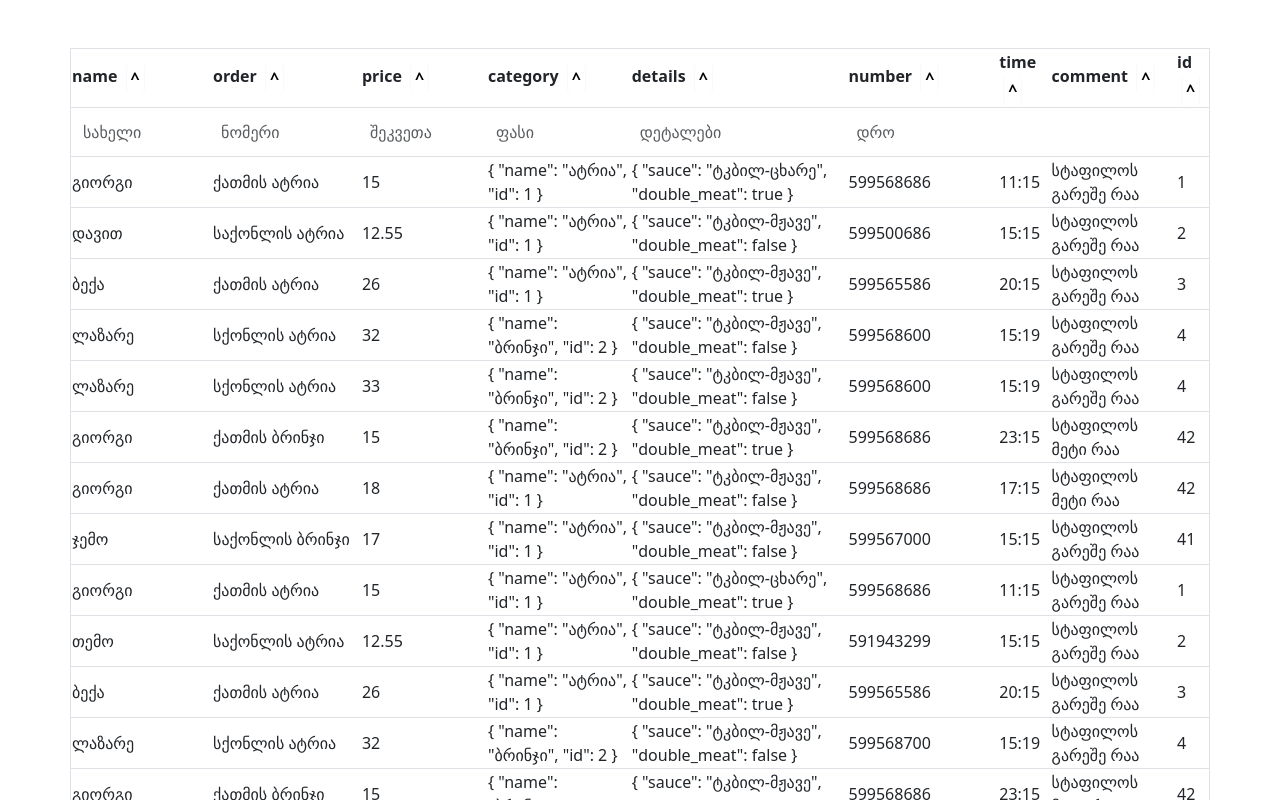
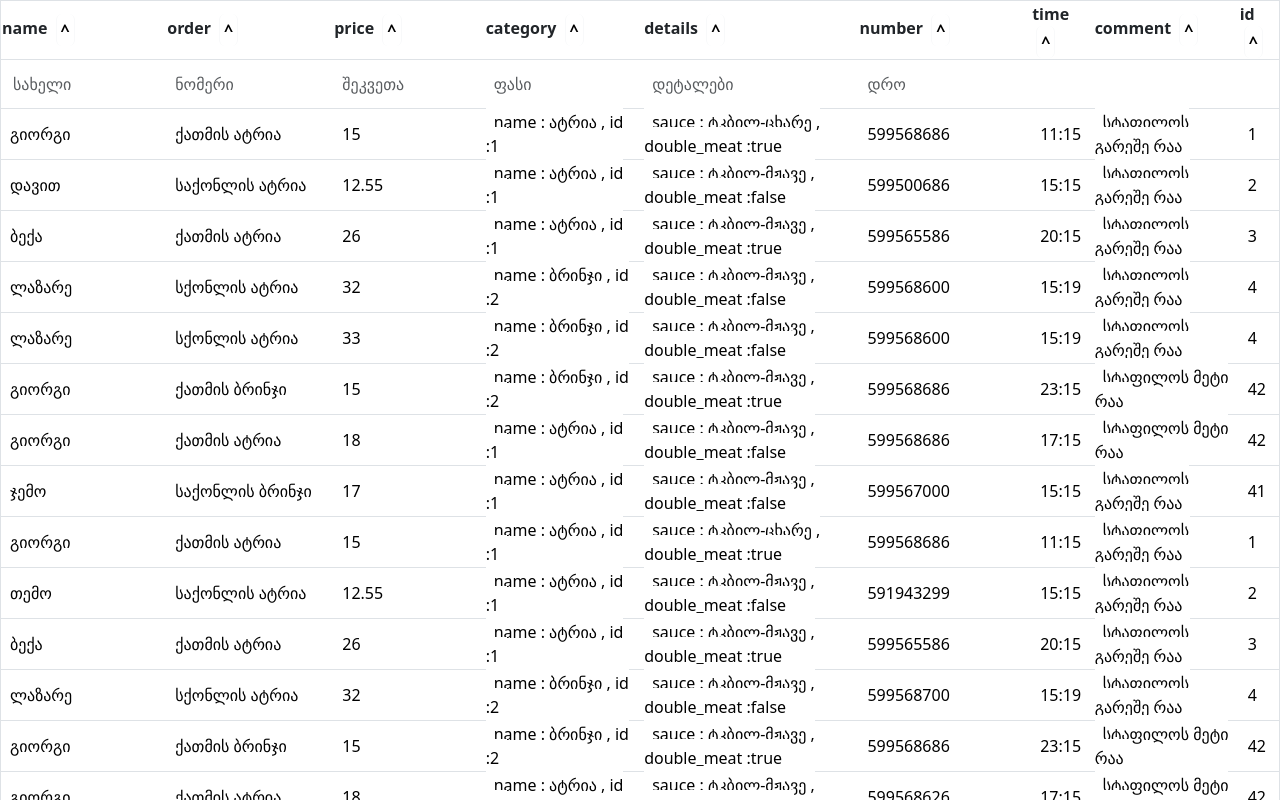
Before and after one commit to gqiqava/vue-3-table, a Vue app: page / in a window 1280 px wide. Shown: the top 800 px of the page. Built offline with nearby package versions, Linux system fonts and the light colour scheme; no server answers.

Commit message:
working filter (primitive)

```diff
--- a/src/App.vue
+++ b/src/App.vue
@@ -7,9 +7,9 @@ import TableComponent from './components/TableComponent.vue'
 
 let users = ref()
 
-fetch('https://dummyjson.com/users')
+fetch('https://dummyjson.com/posts')
   .then((res) => res.json())
-  .then((res) => console.log(res.users))
+  .then((res) => (users.value = res.posts))
 
 setTimeout(() => {
   console.log(users.value)
--- a/src/components/TableComponent.vue
+++ b/src/components/TableComponent.vue
@@ -1,32 +1,7 @@
 <template>
-  <table class="table table-bordered container mt-5 border" style="border-spacing: 2">
+  <table class="table table-bordered containe-fluid border" style="border-spacing: 2">
     <tr>
       <!-- <th>
-        მომხმარებელი
-        <button type="button" @click="sortDataByName" class="btn btn-light ms-1 p-1 fw-bold">
-          ^
-        </button>
-      </th>
-      <th>
-        ნომერი
-        <button type="button" @click="sortDataByNumber" class="btn btn-light ms-1 p-1 fw-bold">
-          ^
-        </button>
-      </th>
-      <th>
-        შეკვეთა
-        <button type="button" @click="sortDataByOrder" class="btn btn-light ms-1 p-1 fw-bold">
-          ^
-        </button>
-      </th>
-      <th>
-        ფასი
-        <button type="button" @click="sortDataByPrice" class="btn btn-light ms-1 p-1 fw-bold">
-          ^
-        </button>
-      </th>
-      <th>დეტალები</th>
-      <th>
         დრო
         <button type="button" @click="sortDataByTime" class="btn btn-light ms-1 p-1 fw-bold">
           ^
@@ -34,7 +9,7 @@
       </th> -->
       <th v-for="(singleData, ind) in tableHeaders" :key="ind">
         {{ singleData }}
-        <button type="button" @click="sortDataByName" class="btn btn-light ms-1 p-1 fw-bold">
+        <button type="button" @click="sortData(singleData)" class="btn btn-light ms-1 p-1 fw-bold">
           ^
         </button>
       </th>
@@ -96,7 +71,12 @@
       </th>
     </tr>
     <tr v-for="(item, ind) in userTable" :key="ind" :class="{ darker: ind % 2 === 0 }">
-      <td class="" v-for="conc in item">{{ conc }}</td>
+      <td class="" v-for="conc in item">
+        <span v-if="typeof conc === 'object'">{{
+          JSON.stringify(conc).replace(/[\{\}"]+/g, ' ')
+        }}</span>
+        <span v-else>{{ conc }} </span>
+      </td>
     </tr>
   </table>
   <button class="btn btn-success fw-bold ms-5" @click="generateCSV()">Download XLSX</button>
@@ -141,24 +121,9 @@ watch(
 
 // Sorts
 
-const sortDataByName = () => {
-  userTable.value.sort((a, b) => (a.name > b.name ? 1 : b.name > a.name ? -1 : 0))
-}
-
-const sortDataByTime = () => {
-  userTable.value.sort((a, b) => (a.time > b.time ? 1 : b.time > a.time ? -1 : 0))
-}
-
-const sortDataByOrder = () => {
-  userTable.value.sort((a, b) => (a.order > b.order ? 1 : b.order > a.order ? -1 : 0))
-}
-
-const sortDataByPrice = () => {
-  userTable.value.sort((a, b) => a.price - b.price)
-}
-
-const sortDataByNumber = () => {
-  userTable.value.sort((a, b) => a.number - b.number)
+const sortData = (val) => {
+  // console.log(val)
+  userTable.value.sort((a, b) => (a[val] > b[val] ? 1 : b[val] > a[val] ? -1 : 0))
 }
 
 // Generate XLSX
```
